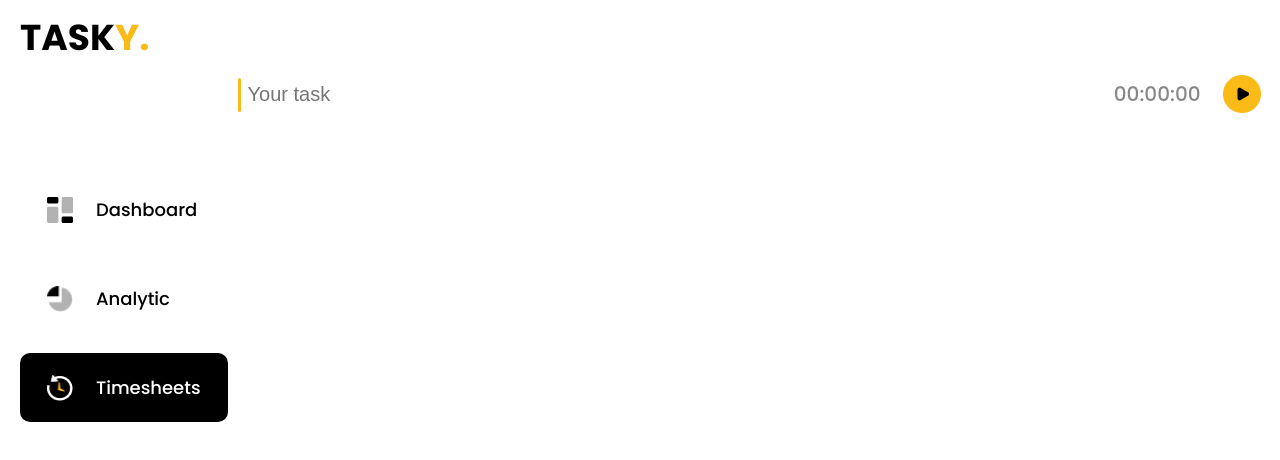
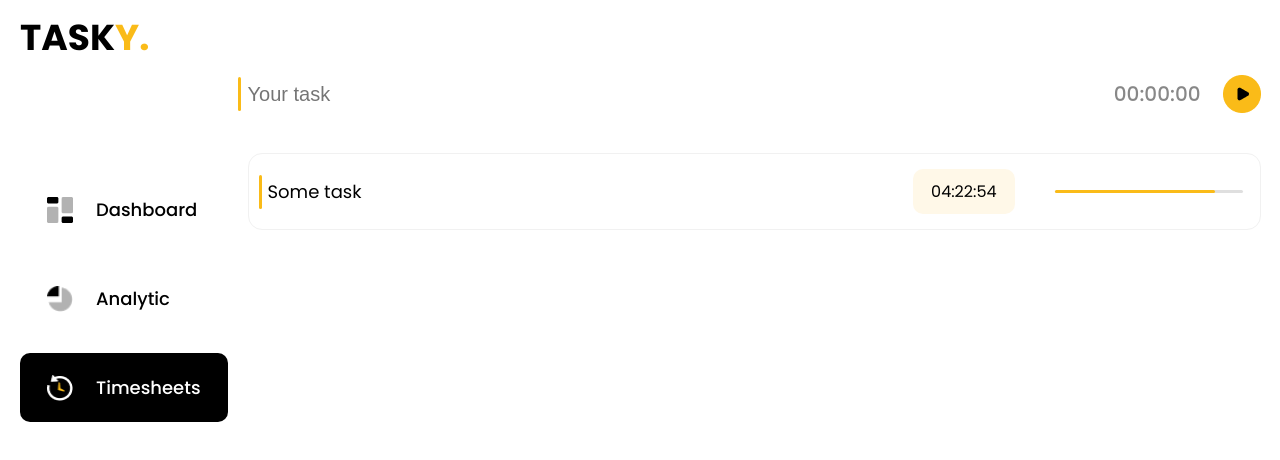
Before and after one commit to Kilomebit17/tasky-time-tracker, an Angular app: page /timesheets in a window 1280 px wide. Shown: the top 460 px of the page. Built offline with nearby package versions, Linux system fonts and the light colour scheme; a web font is replaced by a local one.

Commit message:
add | added layout of time sheets item

```diff
--- a/src/app/components/side-menu/side-menu.component.ts
+++ b/src/app/components/side-menu/side-menu.component.ts
@@ -3,7 +3,7 @@ import { Custom, DefaultIcon } from "../../constants/constants";
 import { NavigationEnd, Router } from "@angular/router";
 import { CommonModule } from "@angular/common";
 import { MayString, MenuI } from "./side-menu.mock";
-import { MENU } from "./side-menu.interface";
+import { MENU, Routes } from "./side-menu.interface";
 import { filter } from "rxjs";
 
 @Component({
@@ -24,7 +24,7 @@ export class SideMenuComponent {
       .pipe(
         filter(event => event instanceof NavigationEnd)
       ).subscribe((event: Custom) => {
-        this.activeRoute = event.url as string;
+        this.activeRoute = event?.url !== '/' ? event?.url : Routes.dashboard as string;
       })
   }
 
--- /dev/null
+++ b/src/app/components/timesheets-info/timesheets-info.component.html
@@ -0,0 +1,9 @@
+<div class="timesheets-info">
+    <div class="info-title">{{title}}</div>
+    <div class="info-info">
+        <div class="info-time">{{time}}</div>
+        <div class="info-time-progress-bar">
+            <div class="info-time-progress-line"></div>
+        </div>
+    </div>
+</div>
--- /dev/null
+++ b/src/app/components/timesheets-info/timesheets-info.component.scss
@@ -0,0 +1,53 @@
+.timesheets-info {
+    border: 1px solid #F1F1F1;
+    border-radius: 14px;
+    position: relative;
+    display: flex;
+    align-items: center;
+    justify-content: space-between;
+    padding: 15px 17px 15px 19px;
+    &::before {
+        content: '';
+        position: absolute;
+        left: 10px;
+        top:50%;
+        transform: translateY(-50%);
+
+        height: 34px;
+        width: 3px;
+        background-color: #FABB18;
+        border-radius: 6px;
+    }
+    .info-title {
+        font-size: 18px;
+        color: #000;
+        font-weight: 400;
+    }
+    .info-info {
+        display: flex;
+        align-items: center;
+        gap: 40px;
+        .info-time {
+            background-color: #FFF8E8;
+            padding: 10px 18px;
+            border-radius: 10px;
+            font-size: 16px;
+            color: #000;
+            font-weight: 400;
+        }
+        .info-time-progress-bar {
+            width: 188px;
+                    height: 3px;
+                    border-radius: 10px;
+                    background: #DFDFDF;
+
+                    .info-time-progress-line {
+                        width: 160px;
+                        height: 3px;
+                        border-radius: 10px;
+                        background: #FABB18;
+                    }
+
+        }
+    }
+}
--- /dev/null
+++ b/src/app/components/timesheets-info/timesheets-info.component.ts
@@ -0,0 +1,14 @@
+import { ChangeDetectionStrategy, Component, Input } from '@angular/core';
+
+@Component({
+  selector: 'timesheets-info',
+  standalone: true,
+  imports: [],
+  templateUrl: './timesheets-info.component.html',
+  styleUrl: './timesheets-info.component.scss',
+  changeDetection:ChangeDetectionStrategy.OnPush
+})
+export class TimesheetsInfoComponent {
+  @Input() public title:string = '';
+  @Input() public time:string = '';
+}
--- a/src/app/components/timesheets-timer/timesheets-timer.component.scss
+++ b/src/app/components/timesheets-timer/timesheets-timer.component.scss
@@ -1,23 +1,27 @@
 .timesheets-timer {
     &--task {
         position: relative;
+
         input {
             color: #626262;
             font-size: 20px;
             border: none;
             outline: none;
         }
+
         &::before {
             content: '';
             position: absolute;
             left: -10px;
-            top:-3px;
+            top: 50%;
+            transform: translateY(-50%);
 
             height: 34px;
             width: 3px;
             background-color: #FABB18;
             border-radius: 6px;
         }
+
         &__error {
             color: rgb(207, 2, 2);
             font-size: 14px;
@@ -25,22 +29,26 @@
             transform: translateY(5px);
         }
     }
+
     &--wrapper {
         width: 100%;
         display: flex;
         align-items: center;
         justify-content: space-between;
     }
+
     &--time {
         display: flex;
         align-items: center;
         gap: 22px;
     }
+
     &--info {
         color: #888888;
         font-size: 20px;
         font-weight: 500;
     }
+
     &--button {
         cursor: pointer;
     }
--- a/src/app/components/timesheets-timer/timesheets-timer.component.ts
+++ b/src/app/components/timesheets-timer/timesheets-timer.component.ts
@@ -2,6 +2,7 @@ import { Component, EventEmitter } from '@angular/core';
 import { CommonModule } from "@angular/common";
 import { Custom, pauseTimer, startTimer, taskLabel } from "../../constants/constants";
 import { Subscription, interval } from "rxjs";
+import { TimesheetsInfoComponent } from "../timesheets-info/timesheets-info.component";
 
 @Component({
   selector: 'timesheets-timer',
--- a/src/app/pages/timesheets/timesheets.component.html
+++ b/src/app/pages/timesheets/timesheets.component.html
@@ -1,3 +1,6 @@
 <div class="timesheets">
     <timesheets-timer></timesheets-timer>
+    <div class="timesheets--info">
+        <timesheets-info title="Some task" time="04:22:54"></timesheets-info>
+    </div>
 </div>
--- a/src/app/pages/timesheets/timesheets.component.scss
+++ b/src/app/pages/timesheets/timesheets.component.scss
@@ -1,3 +1,6 @@
 .timesheets {
     width: calc(100vw - 267px);
+    &--info {
+        margin-top:40px;
+    }
 }
--- a/src/app/pages/timesheets/timesheets.component.ts
+++ b/src/app/pages/timesheets/timesheets.component.ts
@@ -1,10 +1,11 @@
 import { Component } from '@angular/core';
 import { TimesheetsTimerComponent } from "../../components/timesheets-timer/timesheets-timer.component";
+import { TimesheetsInfoComponent } from "../../components/timesheets-info/timesheets-info.component";
 
 @Component({
   selector: 'app-timesheets',
   standalone: true,
-  imports: [TimesheetsTimerComponent],
+  imports: [TimesheetsTimerComponent,TimesheetsInfoComponent],
   templateUrl: './timesheets.component.html',
   styleUrl: './timesheets.component.scss'
 })
```
